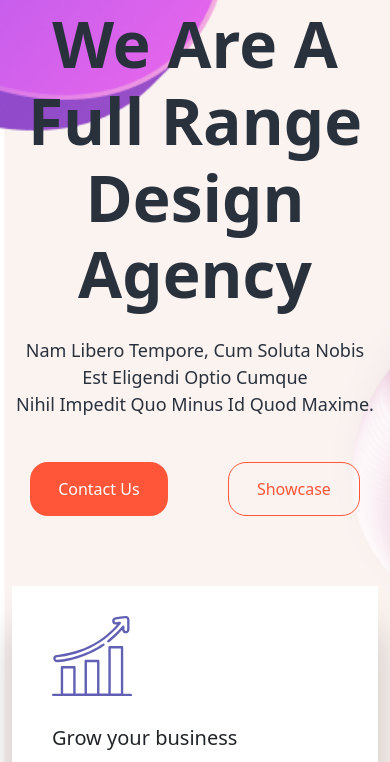
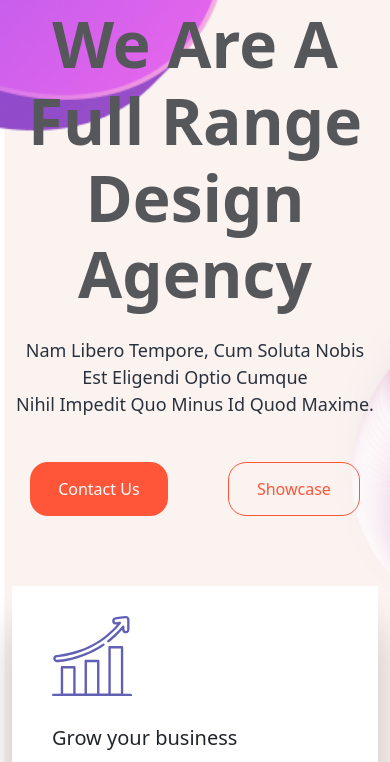
Before and after one commit to mdbahauddinb101/innovate, a plain HTML site: page index.html in a window 390 px wide. Shown: the part 82-844 px from the top of the page. Drawn offline with nearby package versions, Linux system fonts and the light colour scheme.

Commit message:
bug fixed

```diff
--- a/responsive.css
+++ b/responsive.css
@@ -5,6 +5,11 @@
     margin-top: 50px;
 
 }
+.banner-container h1 {
+    color: #55575a;
+
+}
+
 
 .text-align {
     display: flex;
```
